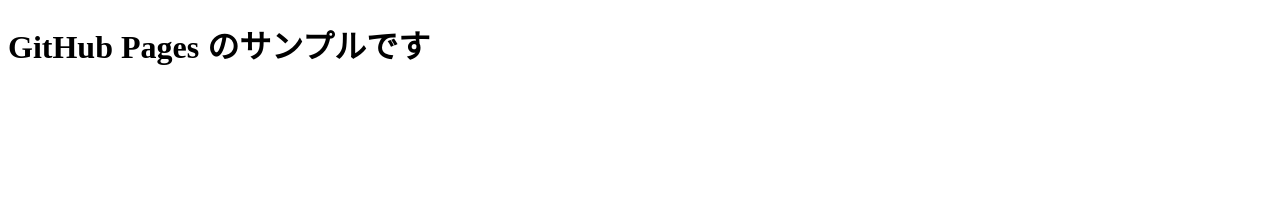
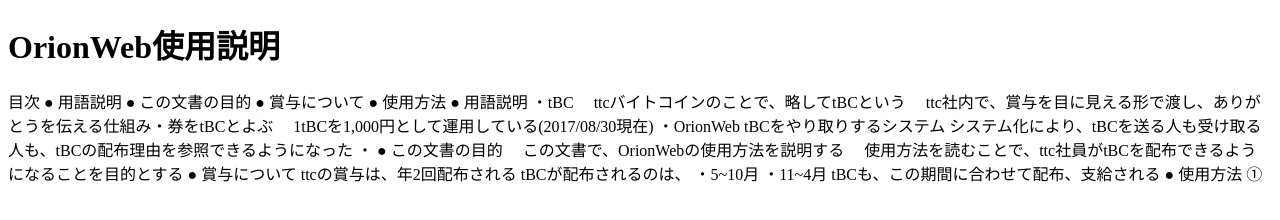
Before and after one commit to reiko-takahashi/OrionWebDoc, a plain HTML site: page index.html in a window 1280 px wide. Drawn offline with Linux system fonts and the light colour scheme.

Commit message:
テスト

```diff
--- a/index.html
+++ b/index.html
@@ -7,11 +7,43 @@
 
 <body>
 <main>
-  <h1>GitHub Pages のサンプルです</h1>
+  <h1>OrionWeb使用説明</h1>
+  目次
+    ● 用語説明
+    ● この文書の目的
+    ● 賞与について
+    ● 使用方法
+
+    ● 用語説明
+      ・tBC
+      　ttcバイトコインのことで、略してtBCという
+      　ttc社内で、賞与を目に見える形で渡し、ありがとうを伝える仕組み・券をtBCとよぶ
+      　1tBCを1,000円として運用している(2017/08/30現在)
+      ・OrionWeb
+        tBCをやり取りするシステム
+        システム化により、tBCを送る人も受け取る人も、tBCの配布理由を参照できるようになった
+      ・
+
+    ● この文書の目的
+    　この文書で、OrionWebの使用方法を説明する
+    　使用方法を読むことで、ttc社員がtBCを配布できるようになることを目的とする
+
+    ● 賞与について
+      ttcの賞与は、年2回配布される
+      tBCが配布されるのは、
+      ・5~10月
+      ・11~4月
+      tBCも、この期間に合わせて配布、支給される
+
+    ● 使用方法
+      ①
+
+
+
 </main>
 
 <script>
-console.log('GitHub Pages Sample');
+
 </script>
 </body>
 </html>
```
